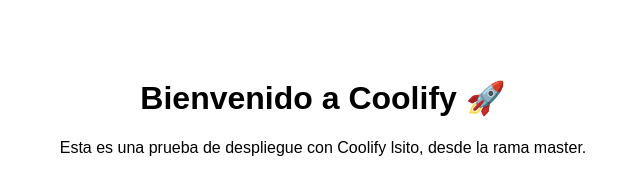
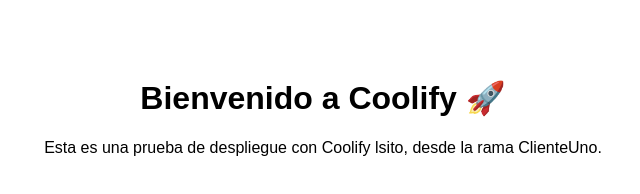
Before and after one commit to miguelsancor/CoolifyTest, a plain HTML site: page index.html in a window 1280 px wide. Shown: the whole page, without its empty margins (317-957 px from the left). Drawn offline with Linux system fonts and the light colour scheme.

Commit message:
Update index.html

```diff
--- a/index.html
+++ b/index.html
@@ -14,6 +14,6 @@
 </head>
 <body>
     <h1>Bienvenido a Coolify 🚀</h1>
-    <p>Esta es una prueba de despliegue con Coolify lsito, desde la rama master.</p>
+    <p>Esta es una prueba de despliegue con Coolify lsito, desde la rama ClienteUno.</p>
 </body>
 </html>
```
